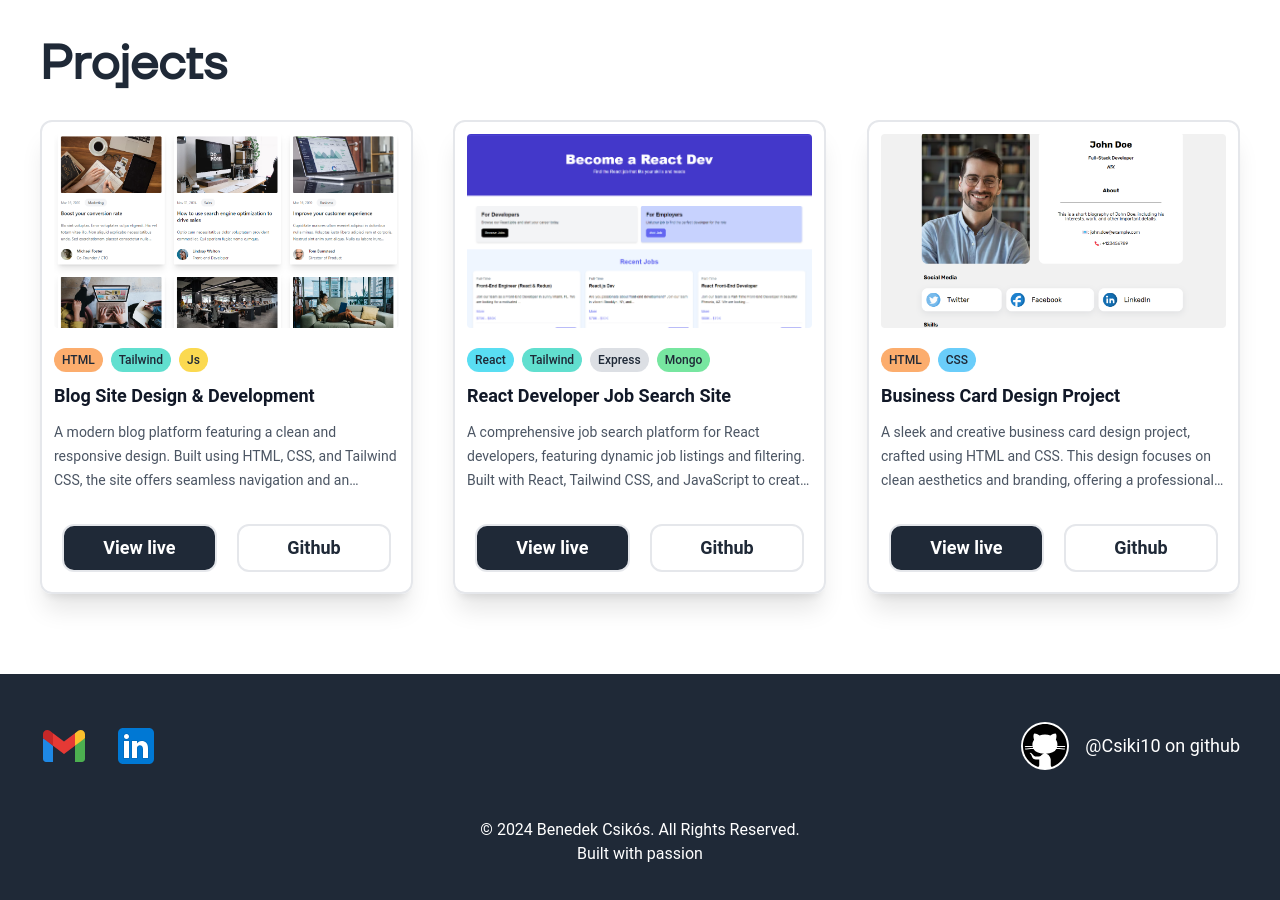
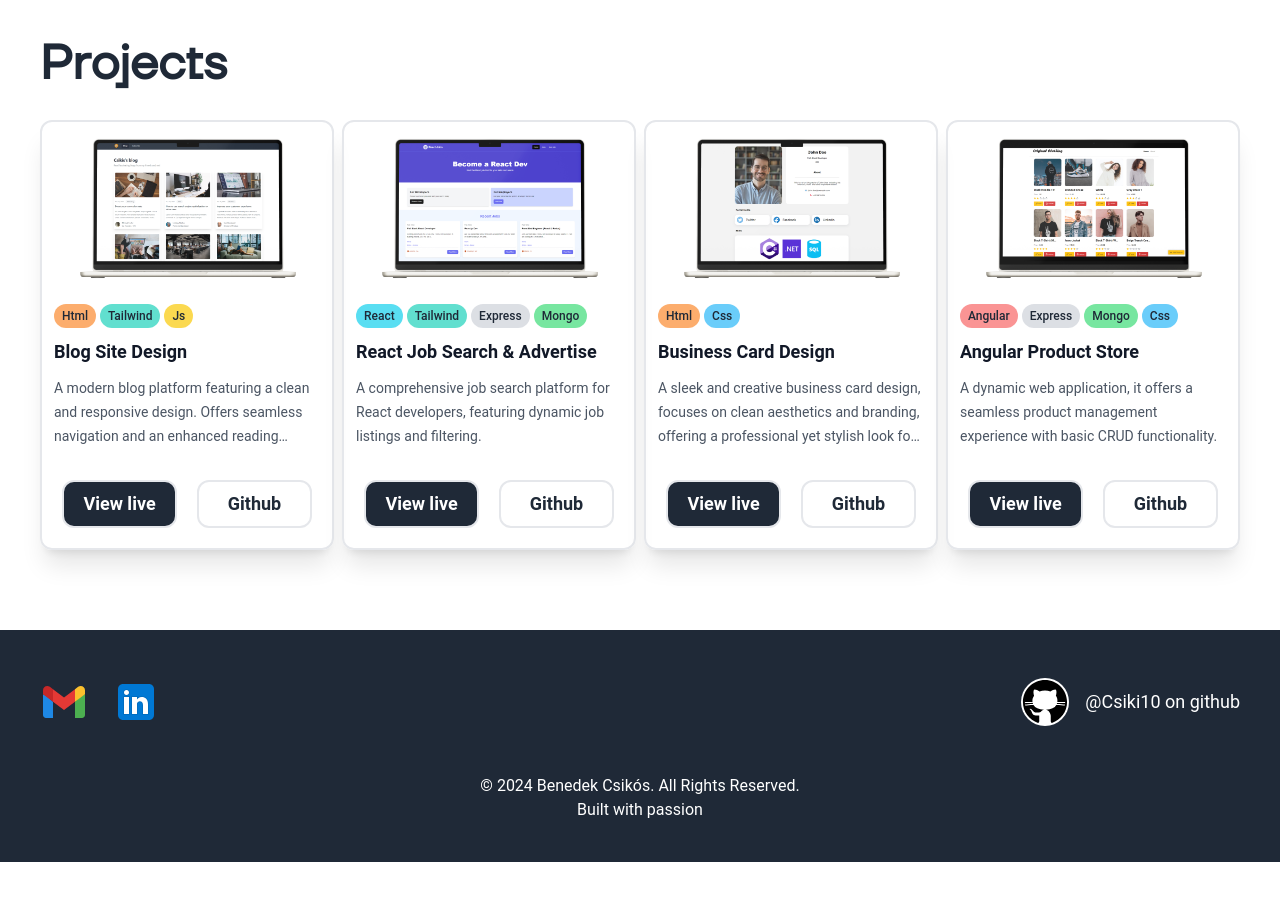
Before and after one commit to Csiki10/Portfolio, a website: page src/index.html in a window 1280 px wide. Shown: the part 1440-2340 px from the top of the page. After the commit the page ends 2302 px from the top, so only its background shows below. Drawn offline with Linux system fonts and the light colour scheme.

Commit message:
angular card added and mock images updated

```diff
--- a/src/index.html
+++ b/src/index.html
@@ -413,12 +413,12 @@
               <div>
                 <img
                   class="rounded aspect-video h-full object-cover w-full"
-                  src="./assets/images/projects/blog.png"
+                  src="./assets/images/projects/blog-mockup.png"
                   alt="Blog Site"
                 />
               </div>
-              <div class="flex items-center gap-x-2 text-xs mt-5">
-                <a class="project-badge bg-orange-400/75">HTML</a>
+              <div class="flex flex-wrap items-center gap-1 text-xs mt-5">
+                <a class="project-badge bg-orange-400/75">Html</a>
                 <a class="project-badge bg-teal-400/75">Tailwind</a>
                 <a class="project-badge bg-yellow-400/75">Js</a>
               </div>
@@ -427,12 +427,12 @@
                   class="mt-3 text-lg font-semibold leading-6 text-gray-900 group-hover:text-gray-600"
                 >
                   <span class="absolute inset-0"></span>
-                  Blog Site Design & Development
+                  Blog Site Design
                 </h3>
                 <p class="mt-3 line-clamp-3 text-sm leading-6 text-gray-600">
                   A modern blog platform featuring a clean and responsive
-                  design. Built using HTML, CSS, and Tailwind CSS, the site
-                  offers seamless navigation and an enhanced reading experience.
+                  design. Offers seamless navigation and an enhanced reading
+                  experience.
                 </p>
               </div>
               <div class="flex mt-6 w-full items-center">
@@ -459,11 +459,11 @@
               <div>
                 <img
                   class="rounded aspect-video h-full object-cover w-full"
-                  src="./assets/images/projects/job-listing.png"
+                  src="./assets/images/projects/job-mockup.png"
                   alt="React Job Search Site"
                 />
               </div>
-              <div class="flex items-center gap-x-2 text-xs mt-5">
+              <div class="flex flex-wrap items-center gap-1 text-xs mt-5">
                 <a class="project-badge bg-cyan-400/75">React</a>
                 <a class="project-badge bg-teal-400/75">Tailwind</a>
                 <a class="project-badge bg-gray-300/75">Express</a>
@@ -474,13 +474,11 @@
                   class="mt-3 text-lg font-semibold leading-6 text-gray-900 group-hover:text-gray-600"
                 >
                   <span class="absolute inset-0"></span>
-                  React Developer Job Search Site
+                  React Job Search & Advertise
                 </h3>
                 <p class="mt-3 line-clamp-3 text-sm leading-6 text-gray-600">
                   A comprehensive job search platform for React developers,
-                  featuring dynamic job listings and filtering. Built with
-                  React, Tailwind CSS, and JavaScript to create an intuitive
-                  user interface and smooth experience.
+                  featuring dynamic job listings and filtering.
                 </p>
               </div>
               <div class="flex mt-6 w-full items-center">
@@ -507,26 +505,71 @@
               <div>
                 <img
                   class="rounded aspect-video h-full object-cover w-full"
-                  src="./assets/images/projects/business-card.png"
+                  src="./assets/images/projects/business-mockup.png"
                   alt="Business Card Design"
                 />
               </div>
-              <div class="flex items-center gap-x-2 text-xs mt-5">
-                <a class="project-badge bg-orange-400/75">HTML</a>
-                <a class="project-badge bg-sky-400/75">CSS</a>
+              <div class="flex flex-wrap items-center gap-1 text-xs mt-5">
+                <a class="project-badge bg-orange-400/75">Html</a>
+                <a class="project-badge bg-sky-400/75">Css</a>
               </div>
               <div class="group relative">
                 <h3
                   class="mt-3 text-lg font-semibold leading-6 text-gray-900 group-hover:text-gray-600"
                 >
                   <span class="absolute inset-0"></span>
-                  Business Card Design Project
+                  Business Card Design
                 </h3>
                 <p class="mt-3 line-clamp-3 text-sm leading-6 text-gray-600">
-                  A sleek and creative business card design project, crafted
-                  using HTML and CSS. This design focuses on clean aesthetics
-                  and branding, offering a professional yet stylish look for
-                  clients.
+                  A sleek and creative business card design, focuses on clean
+                  aesthetics and branding, offering a professional yet stylish
+                  look for clients.
+                </p>
+              </div>
+              <div class="flex mt-6 w-full items-center">
+                <a
+                  target="_blank"
+                  href="https://nix-css-business-card.onrender.com/business_card.html"
+                  class="btn-primary"
+                >
+                  View live
+                </a>
+
+                <a
+                  target="_blank"
+                  href="https://github.com/Csiki10/NIX-Css-Business-Card"
+                  class="btn-secondary"
+                >
+                  Github
+                </a>
+              </div>
+            </article>
+
+            <!-- Business Card Design Card -->
+            <article class="project">
+              <div>
+                <img
+                  class="rounded aspect-video h-full object-cover w-full"
+                  src="./assets/images/projects/store-mockup.png"
+                  alt="Angular Product Store"
+                />
+              </div>
+              <div class="flex flex-wrap items-center gap-1 text-xs mt-5">
+                <a class="project-badge bg-red-400/75">Angular</a>
+                <a class="project-badge bg-gray-300/75">Express</a>
+                <a class="project-badge bg-green-400/75">Mongo</a>
+                <a class="project-badge bg-sky-400/75">Css</a>
+              </div>
+              <div class="group relative">
+                <h3
+                  class="mt-3 text-lg font-semibold leading-6 text-gray-900 group-hover:text-gray-600"
+                >
+                  <span class="absolute inset-0"></span>
+                  Angular Product Store
+                </h3>
+                <p class="mt-3 line-clamp-3 text-sm leading-6 text-gray-600">
+                  A dynamic web application, it offers a seamless product
+                  management experience with basic CRUD functionality.
                 </p>
               </div>
               <div class="flex mt-6 w-full items-center">
--- a/src/style.css
+++ b/src/style.css
@@ -90,7 +90,7 @@ svg, .card {
 }
 
 .projects-container {
-    @apply grid grid-cols-1 max-w-3xl m-auto lg:max-w-none lg:grid-cols-3 gap-10 mx-auto
+    @apply grid grid-cols-1 gap-4 sm:grid-cols-2 lg:grid-cols-4 lg:gap-2 mx-auto
 }
 
 .projects-container .project {
@@ -103,7 +103,7 @@ svg, .card {
 
 .btn-primary {
     @apply bg-gray-800 text-white rounded-xl flex-1 text-lg font-semibold py-2 text-center mr-3 border-2 m-2
-      hover:border-yellow-500
+      hover:bg-yellow-500
       ease-in-out duration-300
 }
 
@@ -115,7 +115,7 @@ svg, .card {
 
 .btn-special {
     @apply bg-gray-800 text-white text-lg font-bold py-2 px-5 rounded-xl w-fit shadow-lg border-2
-     hover:border-yellow-500
+     hover:bg-yellow-500
       ease-in-out duration-300
 }
 
```
Also changed, not shown: src/assets/images/projects/blog-mockup.png (added), src/assets/images/projects/business-mockup.png (added), src/assets/images/projects/job-mockup.png (added), src/assets/images/projects/store-mockup.png (added), src/output.css.
